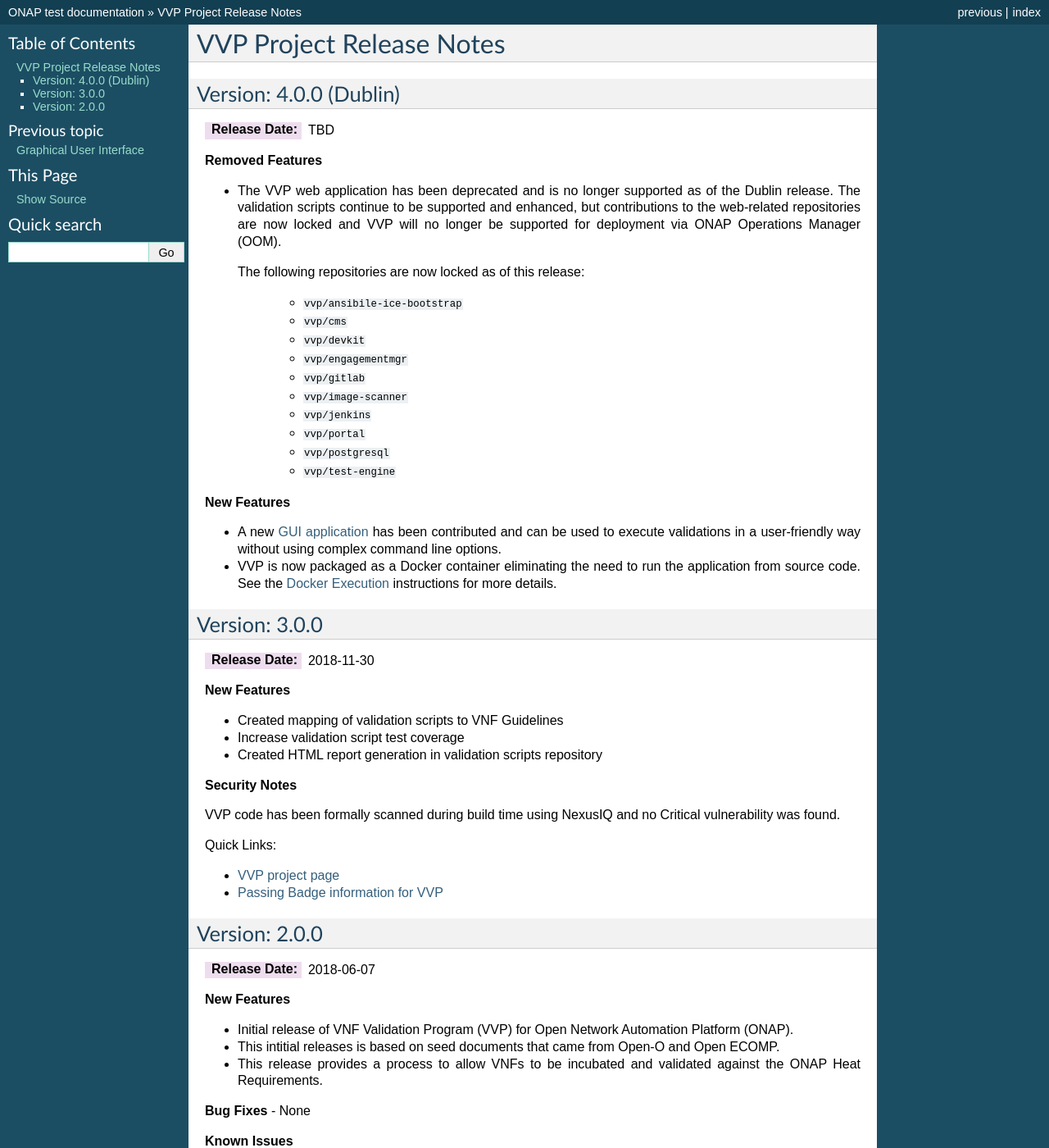
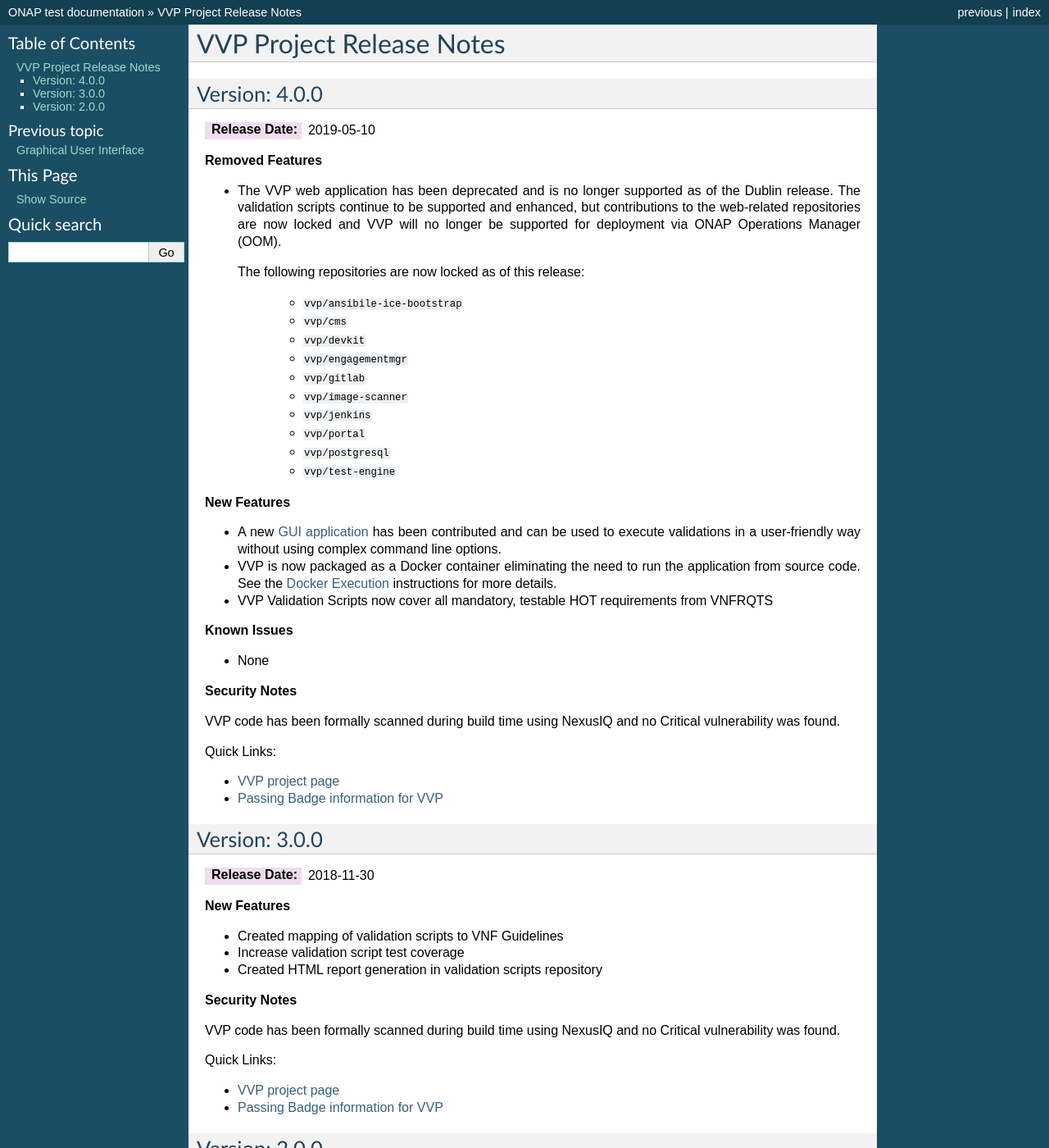
Before and after one commit to onap/archived-vvp-documentation, a Sphinx documentation site: the page built from docs/release-notes.rst, in a window 1280 px wide and 1400 px high. Shown: the whole window at 82% size. Built offline with Sphinx 7.4.7, drawn with Linux system fonts in a browser that asks for light colours.

Commit message:
[VVP] updating VVP release notes for Dublin
Change-Id: I0e9cbb7c7df302861fbec8ea8d0bdd61becfa9aa
Issue-ID: VVP-208
Signed-off-by: stark, steven <steven.stark@att.com>

```diff
--- a/docs/release-notes.rst
+++ b/docs/release-notes.rst
@@ -7,10 +7,10 @@
 ===============================
 
 
-Version: 4.0.0 (Dublin)
------------------------
+Version: 4.0.0
+--------------
 
-:Release Date: TBD
+:Release Date: 2019-05-10
 
 **Removed Features**
 
@@ -41,6 +41,20 @@
 - VVP is now packaged as a Docker container eliminating the need to run the
   application from source code.  See the :ref:`Docker Execution <vvp-docker-execution>`
   instructions for more details.
+- VVP Validation Scripts now cover all mandatory, testable HOT requirements from VNFRQTS
+
+**Known Issues**
+
+- None
+
+**Security Notes**
+
+VVP code has been formally scanned during build time using NexusIQ and no Critical vulnerability was found.
+
+Quick Links:
+
+- `VVP project page <https://wiki.onap.org/display/DW/VNF+Validation+Program+Project>`_
+- `Passing Badge information for VVP <https://bestpractices.coreinfrastructure.org/en/projects/1738>`_
 
 
 Version: 3.0.0
```
